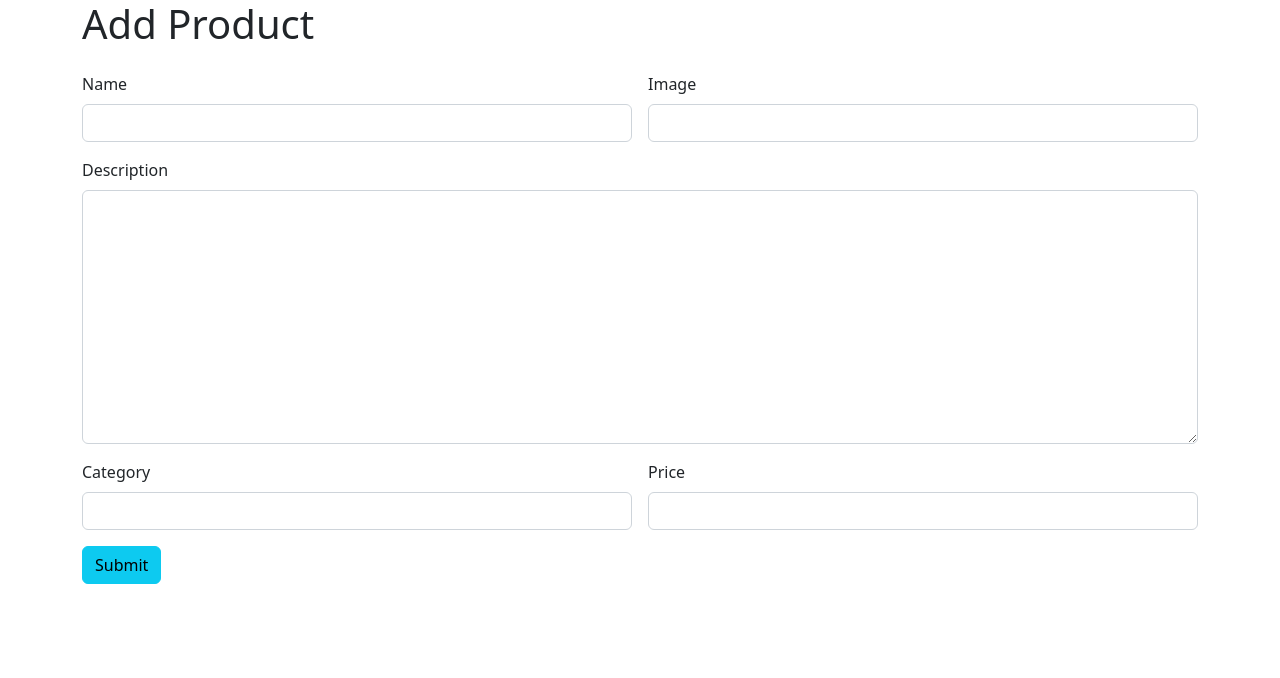
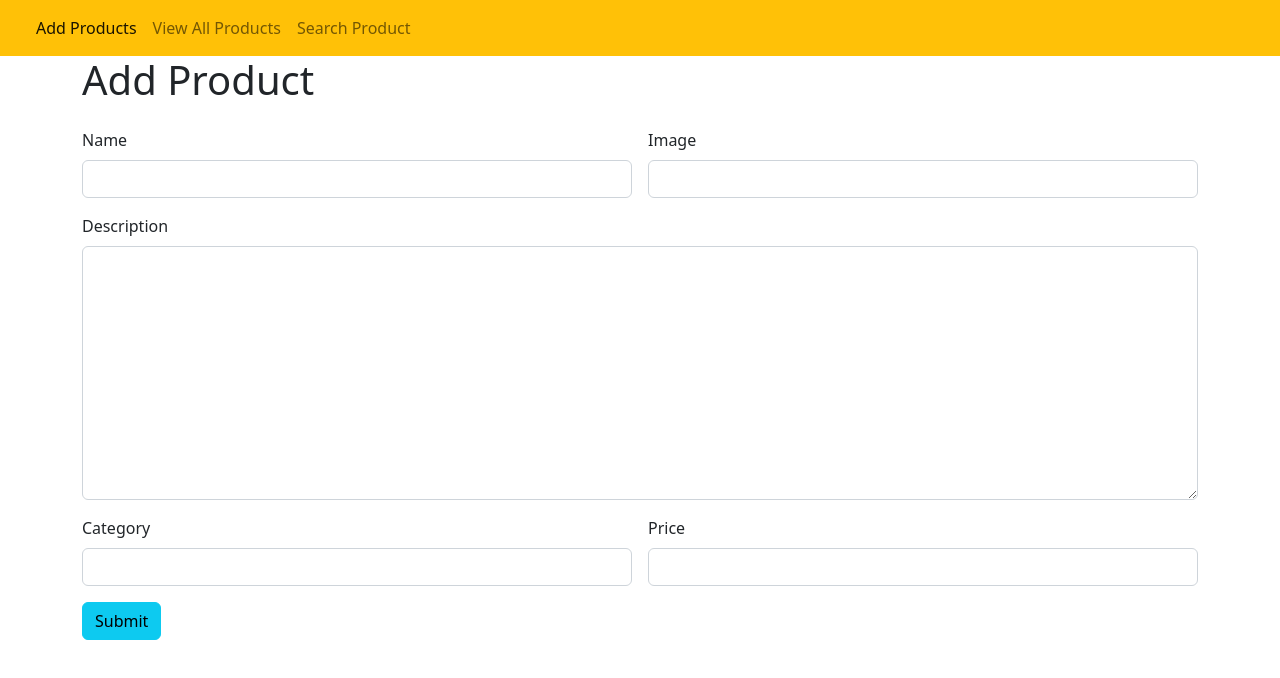
Before and after one commit to Asiyacm/New-Shoppingcart-Angular-App, an Angular app: page /add in a window 1280 px wide. Shown: the top 678 px of the page. Built offline with nearby package versions, Linux system fonts and the light colour scheme.

Commit message:
nav commit

```diff
--- a/src/app/add-product/add-product.component.html
+++ b/src/app/add-product/add-product.component.html
@@ -1,3 +1,4 @@
+<app-navigation></app-navigation>
 <div class="container">
     <div class="row">
         <div class="col col-12 col-sm-12 col-md-12 col-lg-12 col-xl-12 col-xxl-12">
--- a/src/app/admin-login/admin-login.component.html
+++ b/src/app/admin-login/admin-login.component.html
@@ -22,12 +22,12 @@
                 </div>
                 <div class="col col-12 col-sm-12 col-md-12 col-lg-12 col-xl-12 col-xxl-12 text-center">
 
-                    <a href="">Click here for user login</a>
+                    <a routerLink="/userlogin">Click here for user login</a>
 
                 </div>
                 <div class="col col-12 col-sm-12 col-md-12 col-lg-12 col-xl-12 col-xxl-12 text-center">
 
-                    <a href="">Click here for user registration</a>
+                    <a routerLink="/register">Click here for user signup</a>
 
                 </div>
             </div>
--- a/src/app/app.module.ts
+++ b/src/app/app.module.ts
@@ -11,6 +11,7 @@
 import { ViewProductComponent } from './view-product/view-product.component';
 import { SearchProductComponent } from './search-product/search-product.component';
 import { RouterModule, Routes } from '@angular/router';
+import { NavigationComponent } from './navigation/navigation.component';
 
 
 const myRoute:Routes=[
@@ -52,7 +53,8 @@
     UserLoginComponent,
     AddProductComponent,
     ViewProductComponent,
-    SearchProductComponent
+    SearchProductComponent,
+    NavigationComponent
   ],
   imports: [
     BrowserModule,
--- /dev/null
+++ b/src/app/navigation/navigation.component.html
@@ -0,0 +1,22 @@
+<nav class="navbar navbar-expand-lg bg-warning">
+    <div class="container-fluid">
+      <a class="navbar-brand" routerLink="#"></a>
+      <button class="navbar-toggler" type="button" data-bs-toggle="collapse" data-bs-target="#navbarNav" aria-controls="navbarNav" aria-expanded="false" aria-label="Toggle navigation">
+        <span class="navbar-toggler-icon"></span>
+      </button>
+      <div class="collapse navbar-collapse" id="navbarNav">
+        <ul class="navbar-nav">
+          <li class="nav-item">
+            <a class="nav-link active" aria-current="page" routerLink="/add">Add Products</a>
+          </li>
+          <li class="nav-item">
+            <a class="nav-link" routerLink="/view">View All Products</a>
+          </li>
+          <li class="nav-item">
+            <a class="nav-link" routerLink="/search">Search Product</a>
+          </li>
+
+        </ul>
+      </div>
+    </div>
+  </nav>
--- a/src/app/search-product/search-product.component.html
+++ b/src/app/search-product/search-product.component.html
@@ -1,3 +1,4 @@
+<app-navigation></app-navigation>
 <div class="container">
     <div class="row g-3">
         <div class="col col-12 col-sm-12 col-md-12 col-lg-12 col-xl-12 col-xxl-12 text-center">
--- a/src/app/user-login/user-login.component.html
+++ b/src/app/user-login/user-login.component.html
@@ -22,7 +22,7 @@
                 </div>
                 <div class="col col-12 col-sm-12 col-md-12 col-lg-12 col-xl-12 col-xxl-12 text-center">
 
-                    <a href="">Click here for user signup</a>
+                    <a routerLink="/register">Click here for user signup</a>
 
                 </div>
 
--- a/src/app/user-register/user-register.component.html
+++ b/src/app/user-register/user-register.component.html
@@ -50,7 +50,7 @@
                 </div>
                 <div class="col col-12 col-sm-12 col-md-12 col-lg-12 col-xl-12 col-xxl-12 text-center">
 
-                    <a href="">Click here for user login</a>
+                    <a routerLink="/userlogin">Click here for user login</a>
 
                 </div>
 
--- a/src/app/view-product/view-product.component.html
+++ b/src/app/view-product/view-product.component.html
@@ -1,3 +1,4 @@
+<app-navigation></app-navigation>
 <div class="container">
     <div class="row">
         <div class="col col-12 col-sm-12 col-md-12 col-lg-12 col-xl-12 col-xxl-12">
```
Also changed, not shown: src/app/navigation/navigation.component.ts (added, +10 -0 lines), src/app/navigation/navigation.component.css (added).
